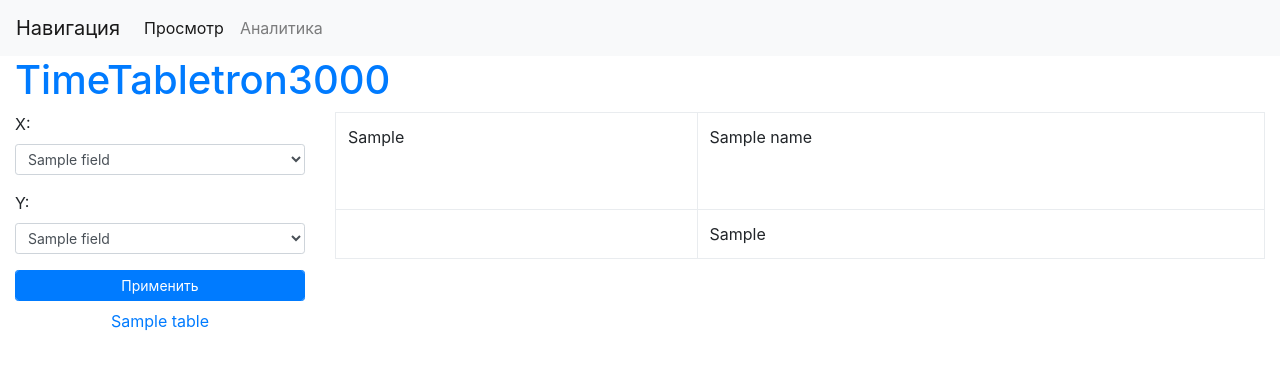
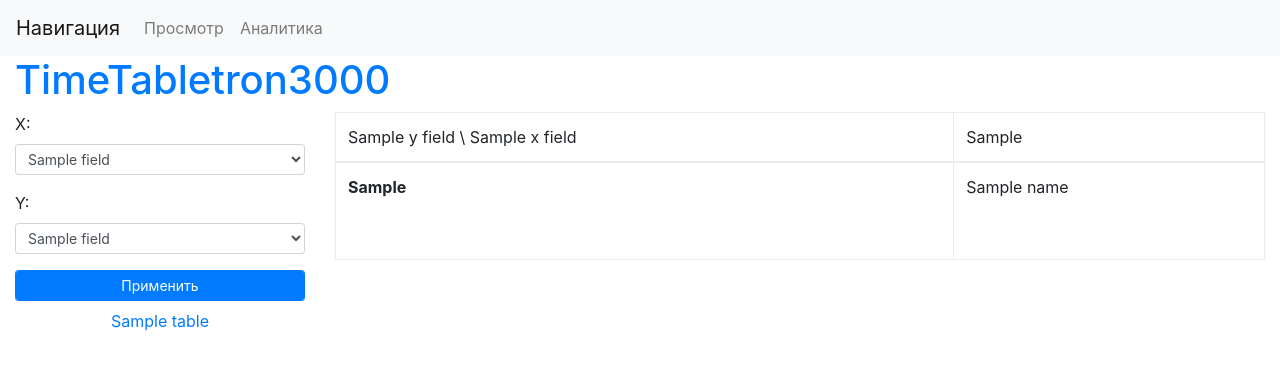
Before and after one commit to ZeroICQ/timetable, a Flask app: template templates/analytics.html in a window 1280 px wide. Shown: the top 370 px of the page. Run offline with Flask 2, Linux system fonts and the light colour scheme; the template is opened without the code that fills it: most values are stand-ins (such as "Sample title", 1, 10 or a date in 2020); some libraries are stand-ins or nearby versions.

Commit message:
Add col heads ot analytics page

```diff
--- a/app.py
+++ b/app.py
@@ -197,10 +197,13 @@ def create(table):
 
 
 @app.route('/analytics/<table>')
+@app.route('/analytics/')
 @misc.templated('analytics.html')
 def analytics(table=None):
     data = {}
+
     data['navigation_controller'] = 'analytics'
+    data['tables'] = tables
 
     if table not in tables:
         return data
@@ -208,13 +211,18 @@ def analytics(table=None):
     model = tables[table]()
     data['selected_table'] = table
     data['fields'] = model.fields_no_pk
-    data['tables'] = tables
 
-    x_field = request.args.get('x_field', None, type=type_checkers.model_field_own(model))
-    y_field = request.args.get('y_field', None, type=type_checkers.model_field_own(model))
+    x_field_name = request.args.get('x_field', None, type=type_checkers.model_field_own(model))
+    y_field_name = request.args.get('y_field', None, type=type_checkers.model_field_own(model))
 
-    if not (x_field or y_field):
+    if not (x_field_name or y_field_name):
         return data
+
+    x_field = model.get_field_by_col_name(x_field_name)
+    y_field = model.get_field_by_col_name(y_field_name)
+
+    data['x_field'] = x_field
+    data['y_field'] = y_field
 
     analytics_table = {}
     all_x = set()
@@ -223,8 +231,8 @@ def analytics(table=None):
     records = model.fetch_all(return_fields=model.fields_resolved)
 
     for record in records:
-        x = record[model.get_field_by_col_name(x_field).resolved_name]
-        y = record[model.get_field_by_col_name(y_field).resolved_name]
+        x = record[x_field.resolved_name]
+        y = record[y_field.resolved_name]
         all_x.add(x)
         all_y.add(y)
         if y not in analytics_table:
--- a/templates/analytics.html
+++ b/templates/analytics.html
@@ -24,21 +24,30 @@
       <input type="submit" value="Применить" class="form-control form-control-sm btn btn-sm btn-primary">
     </form>
 
-
-     <nav class="nav navbar-collapse flex-column nav-pills" role="tablist" aria-orientation="vertical">
-       {% for table_uri, table in tables.items() %}
+    <nav class="nav navbar-collapse flex-column nav-pills" role="tablist" aria-orientation="vertical">
+      {% for table_uri, table in tables.items() %}
          <a class="nav-link {% if selected_table is defined and selected_table == table_uri %} active {% endif %}" href="{{ url_for('analytics', table=table_uri) }}">
            {{ table.title }}
          </a>
       {% endfor %}
-     </nav>
+    </nav>
   </div>
 
   <div class="col col-md-9">
     <table class="table table-bordered">
+      <thead>
+        <tr>
+          <td>{{y_field.title}} \ {{x_field.title}}</td>
+          {% for x in all_x %}
+            <td>
+              {{x}}
+            </td>
+          {% endfor %}
+        </tr>
+      </thead>
       {% for y in all_y %}
         <tr>
-          <td>{{y}}</td>
+          <th>{{y}}</th>
           {% for x in all_x %}
             <td>
               {% for el in analytics_table[y][x] %}
@@ -50,12 +59,6 @@
         </tr>
       {% endfor %}
       <tr>
-        <td></td>
-        {% for x in all_x %}
-          <td>
-            {{x}}
-          </td>
-        {% endfor %}
       </tr>
     </table>
   </div>
--- a/templates/layout.html
+++ b/templates/layout.html
@@ -17,8 +17,8 @@
     </button>
     <div class="collapse navbar-collapse" id="navbarSupportedContent">
       <ul class="navbar-nav mr-auto">
-        <li class="nav-item active">
-          <a class="nav-link" href="{{url_for('catalog', table=selected_table) }}">Просмотр <!--<span class="sr-only">(current)</span>--></a>
+        <li class="nav-item">
+          <a class="nav-link" href="{{url_for('catalog', table=selected_table) }}">Просмотр</a>
         </li>
         <li class="nav-item">
           <a class="nav-link" href="{{ url_for ('analytics', table=selected_table) }}">Аналитика</a>
```
